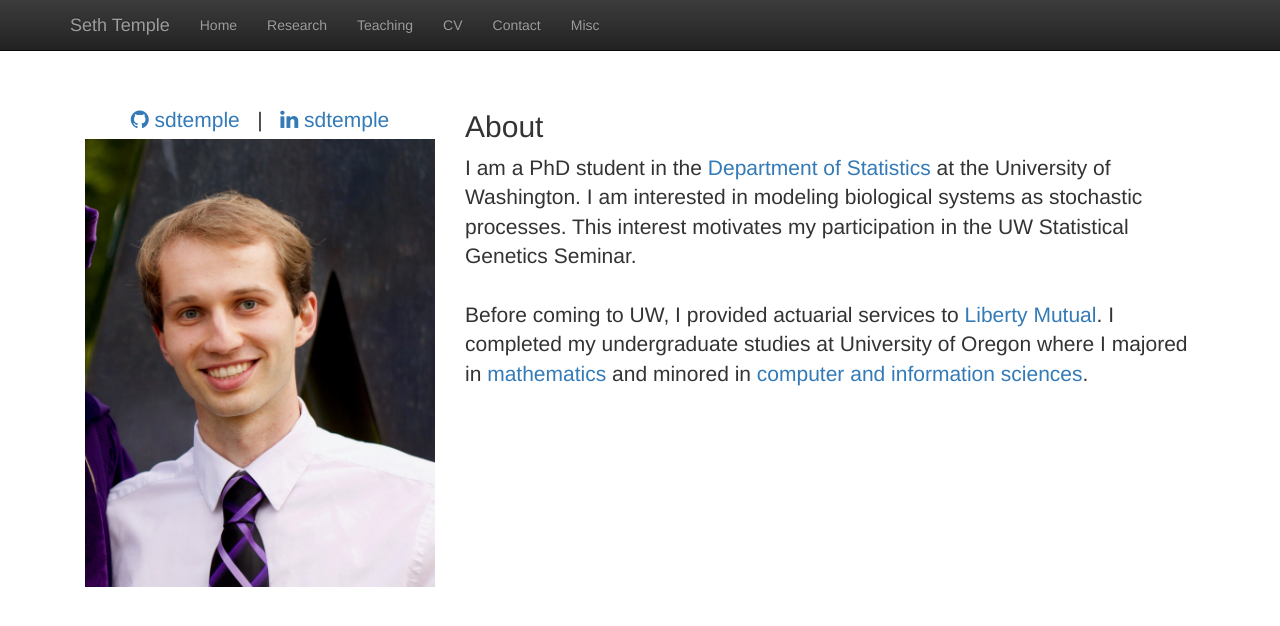
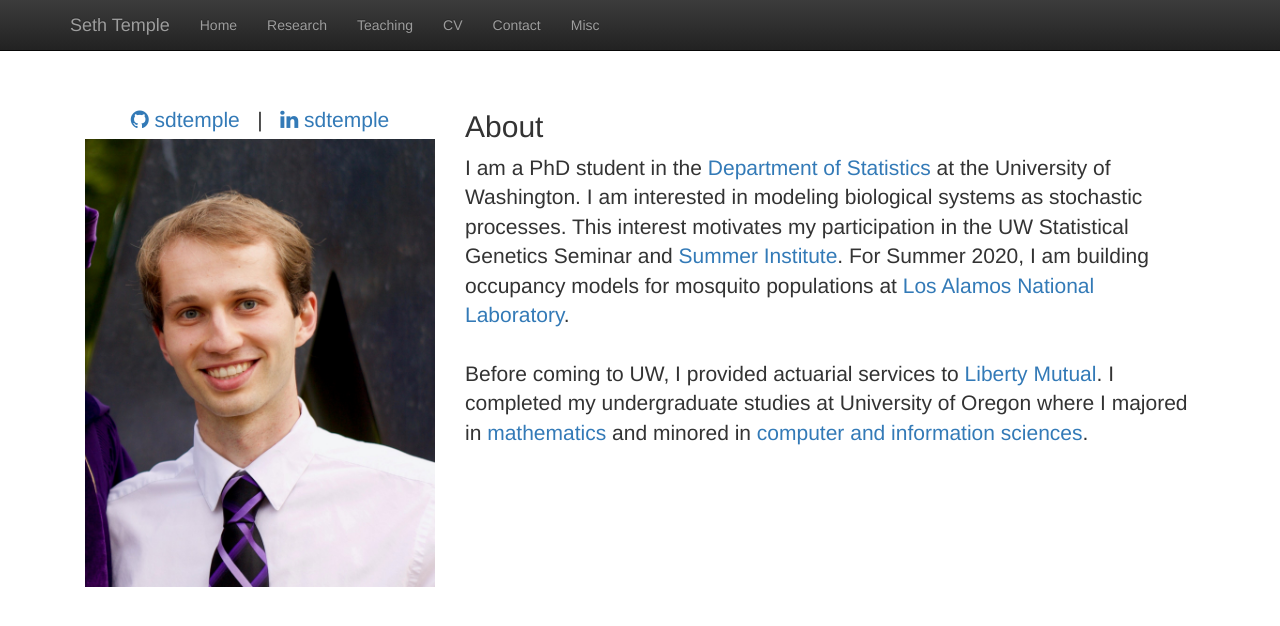
Before and after one commit to sdtemple/sdtemple.github.io, a Jekyll site: the page built from index.html, in a window 1280 px wide. Shown: the top 626 px of the page. Built offline with Jekyll 4.4.1, drawn with Linux system fonts in a browser that asks for light colours; nearby versions of some CDN libraries; library files that are not in the unit come from our copies.

Commit message:
Update index.html

```diff
--- a/index.html
+++ b/index.html
@@ -21,7 +21,8 @@ title:  'Seth Temple'
   <p class="lead">
   I am a PhD student in the <a href = "http://www.stat.washington.edu/">Department of Statistics</a>
     at the University of Washington. I am interested in modeling biological systems as stochastic processes.
-    This interest motivates my participation in the UW Statistical Genetics Seminar.<br/>
+    This interest motivates my participation in the UW Statistical Genetics Seminar and <a href = "https://si.biostat.washington.edu/suminst/sisg">Summer Institute</a>.
+    For Summer 2020, I am building occupancy models for mosquito populations at <a href = "https://www.lanl.gov/">Los Alamos National Laboratory</a>.<br/>
 <br/>
 Before coming to UW, I provided
     actuarial services to <a href = "https://www.libertymutual.com/">Liberty Mutual</a>.
```
